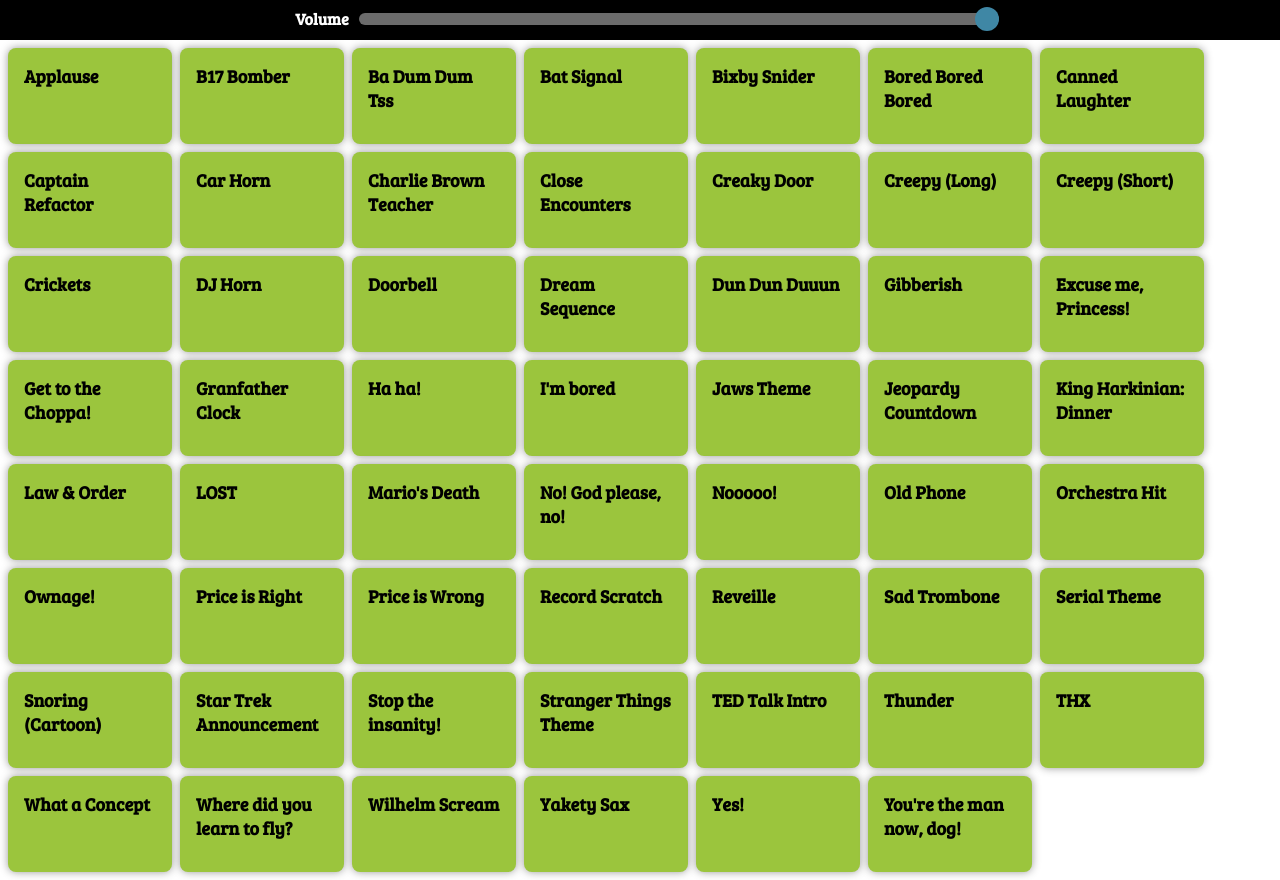
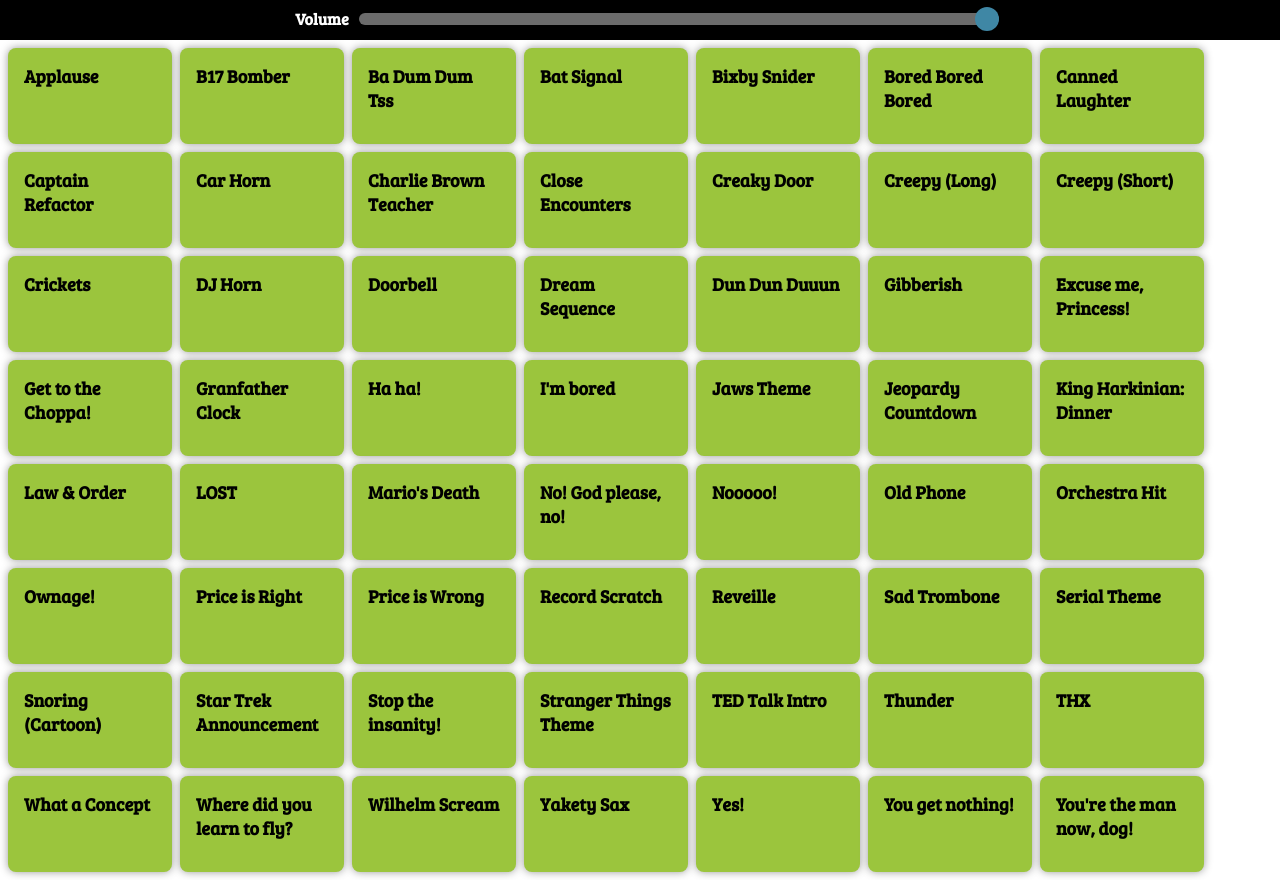
Before and after one commit to spilth/noisepanel, a React (Create React App) app: page / in a window 1280 px wide. Built offline with nearby package versions, Linux system fonts and the light colour scheme.

Commit message:
You get nothing!

```diff
--- a/src/App.tsx
+++ b/src/App.tsx
@@ -68,6 +68,7 @@ const App: FC = () => {
     { name: "Wilhelm Scream", path: "/sounds/wilhelm.mp3" },
     { name: "Yakety Sax", path: "/sounds/yakety-sax.mp3" },
     { name: "Yes!", path: "/sounds/yes.mp3" },
+    { name: "You get nothing!", path: "/sounds/you-get-nothing.mp3" },
     { name: "You're the man now, dog!", path: "/sounds/ytmnd.mp3" }
   ];
 
```
